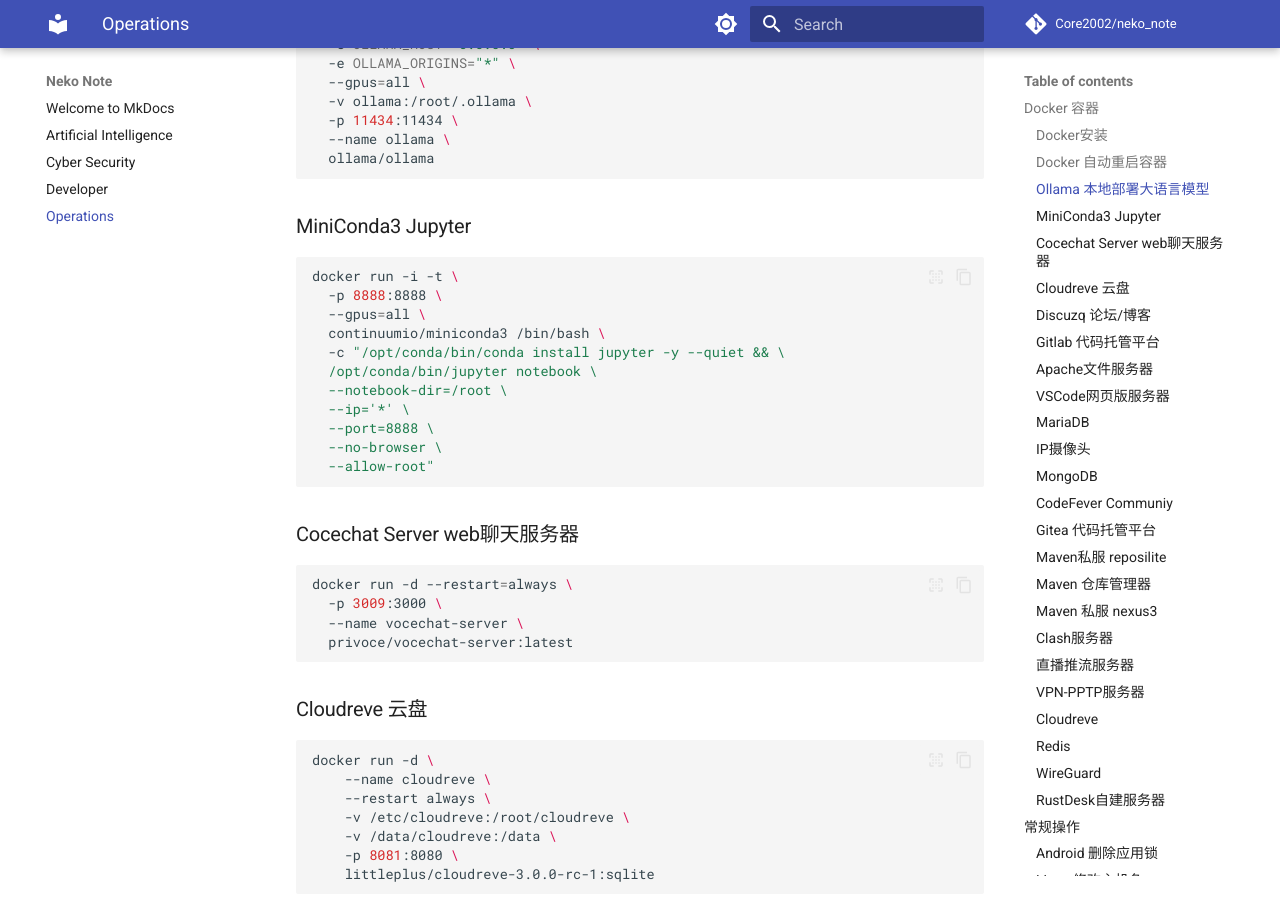
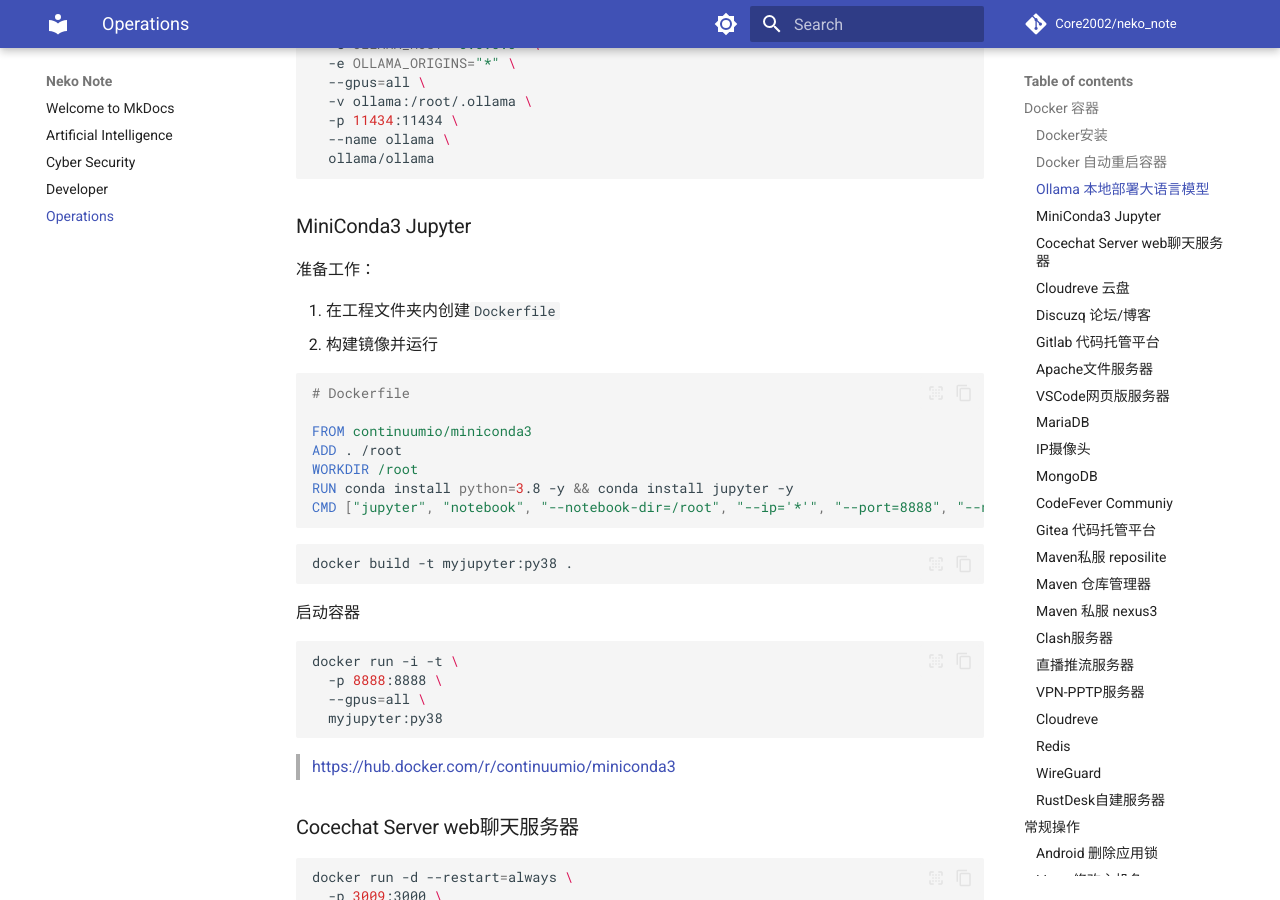
Before and after one commit to Core2002/neko_note, an MkDocs documentation site: the page built from docs/operations.md, in a window 1280 px wide and 900 px high, scrolled down 1454 px. Built offline with MkDocs 1.6.1 and Material for MkDocs 9.7.7, drawn with Linux system fonts in a browser that asks for light colours; comment, search, counter and statistics services are not loaded.

Commit message:
👷 Chore: Optimized solution for running Jupyter with MiniConda3 in Docker.

````diff
--- a/docs/operations.md
+++ b/docs/operations.md
@@ -79,19 +79,35 @@
 
 ### MiniConda3 Jupyter
 
+准备工作：
+
+1. 在工程文件夹内创建`Dockerfile`
+2. 构建镜像并运行
+
+```dockerfile
+# Dockerfile
+
+FROM continuumio/miniconda3
+ADD . /root
+WORKDIR /root
+RUN conda install python=3.8 -y && conda install jupyter -y
+CMD ["jupyter", "notebook", "--notebook-dir=/root", "--ip='*'", "--port=8888", "--no-browser", "--allow-root"]
+```
+
+```bash
+docker build -t myjupyter:py38 .
+```
+
+启动容器
+
 ```bash
 docker run -i -t \
   -p 8888:8888 \
   --gpus=all \
-  continuumio/miniconda3 /bin/bash \
-  -c "/opt/conda/bin/conda install jupyter -y --quiet && \
-  /opt/conda/bin/jupyter notebook \
-  --notebook-dir=/root \
-  --ip='*' \
-  --port=8888 \
-  --no-browser \
-  --allow-root"
+  myjupyter:py38
 ```
+
+> <https://hub.docker.com/r/continuumio/miniconda3>
 
 ### Cocechat Server web聊天服务器
 
````
